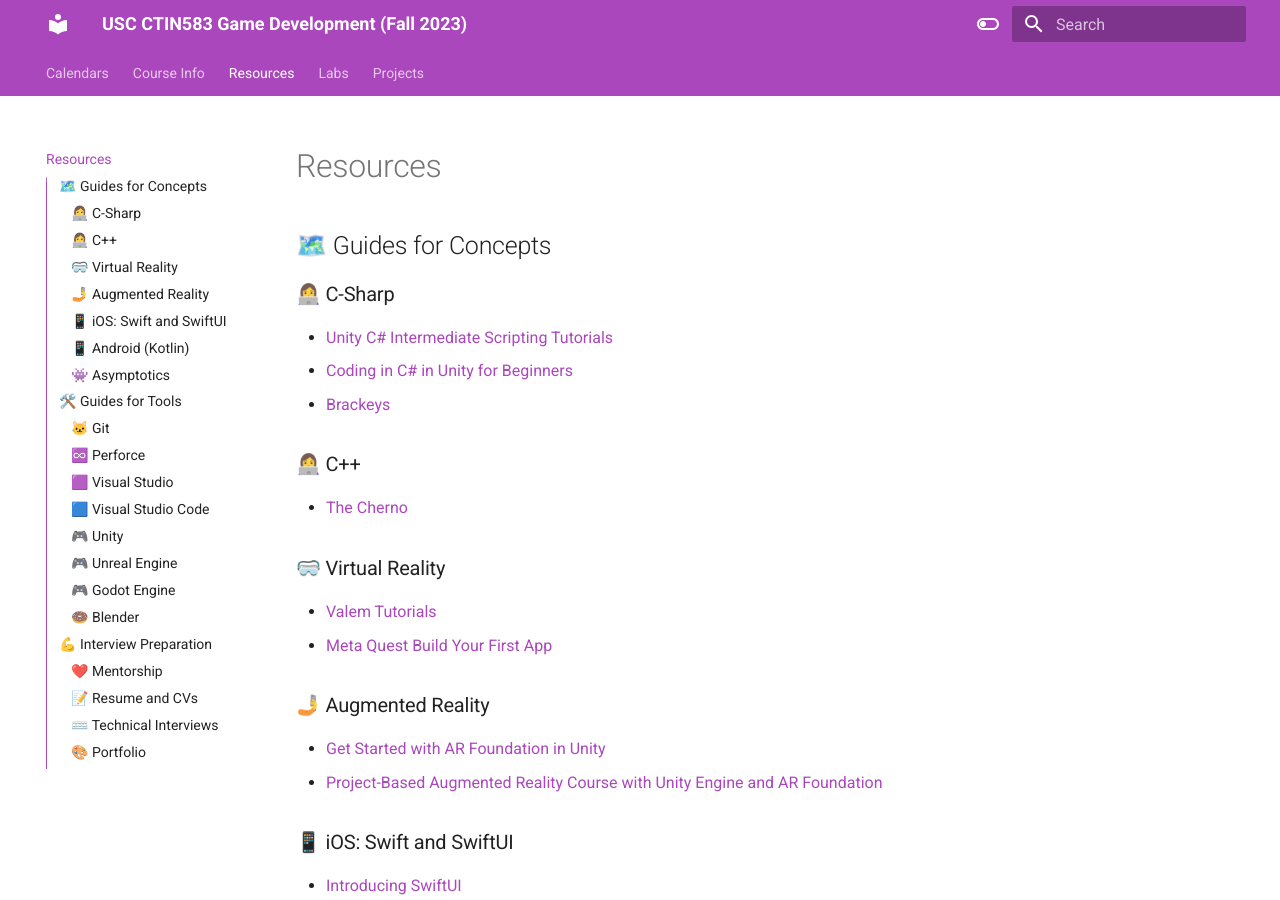
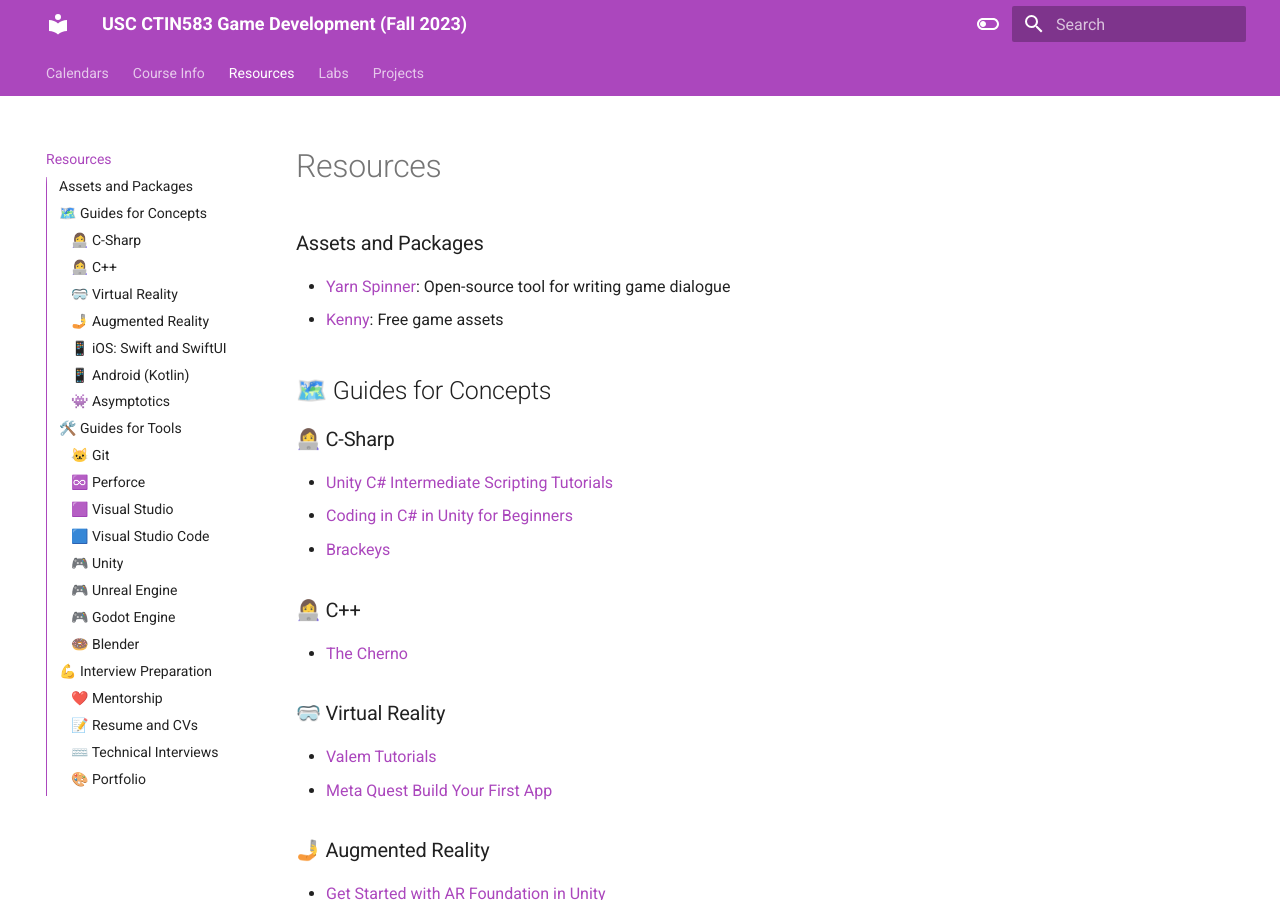
Before and after one commit to usc-ctin583/usc-ctin583.github.io, an MkDocs documentation site: the page built from docs/resources.md, in a window 1280 px wide and 900 px high. Built offline with MkDocs 1.6.1 and Material for MkDocs 9.7.7, drawn with Linux system fonts in a browser that asks for light colours.

Commit message:
yarn spinner and update resources

```diff
--- a/docs/resources.md
+++ b/docs/resources.md
@@ -1,4 +1,9 @@
 # Resources
+
+### Assets and Packages
+* [Yarn Spinner](): Open-source tool for writing game dialogue
+* [Kenny](https://kenney.nl/): Free game assets
+
 ## 🗺️ Guides for Concepts
 ### 👩‍💻 C-Sharp
 * [Unity C# Intermediate Scripting Tutorials](https://www.youtube.com/playlist?list=PLi-b-_6rqNkwCL7oXRfjT0uVCI77jWMen)
@@ -82,6 +87,7 @@
 * [Blender Guru](https://www.youtube.com/@blenderguru)
 * [Blender Tutorials](https://www.blender.org/support/tutorials/)
 * [Chris Holt](https://www.youtube.com/@CurtisHolt)
+
 ## 💪 Interview Preparation
 ### ❤️ Mentorship
 * [ADPList](https://adplist.org/): Find mentorship
```
Also changed, not shown: docs/index.md (+1 -1 lines).
